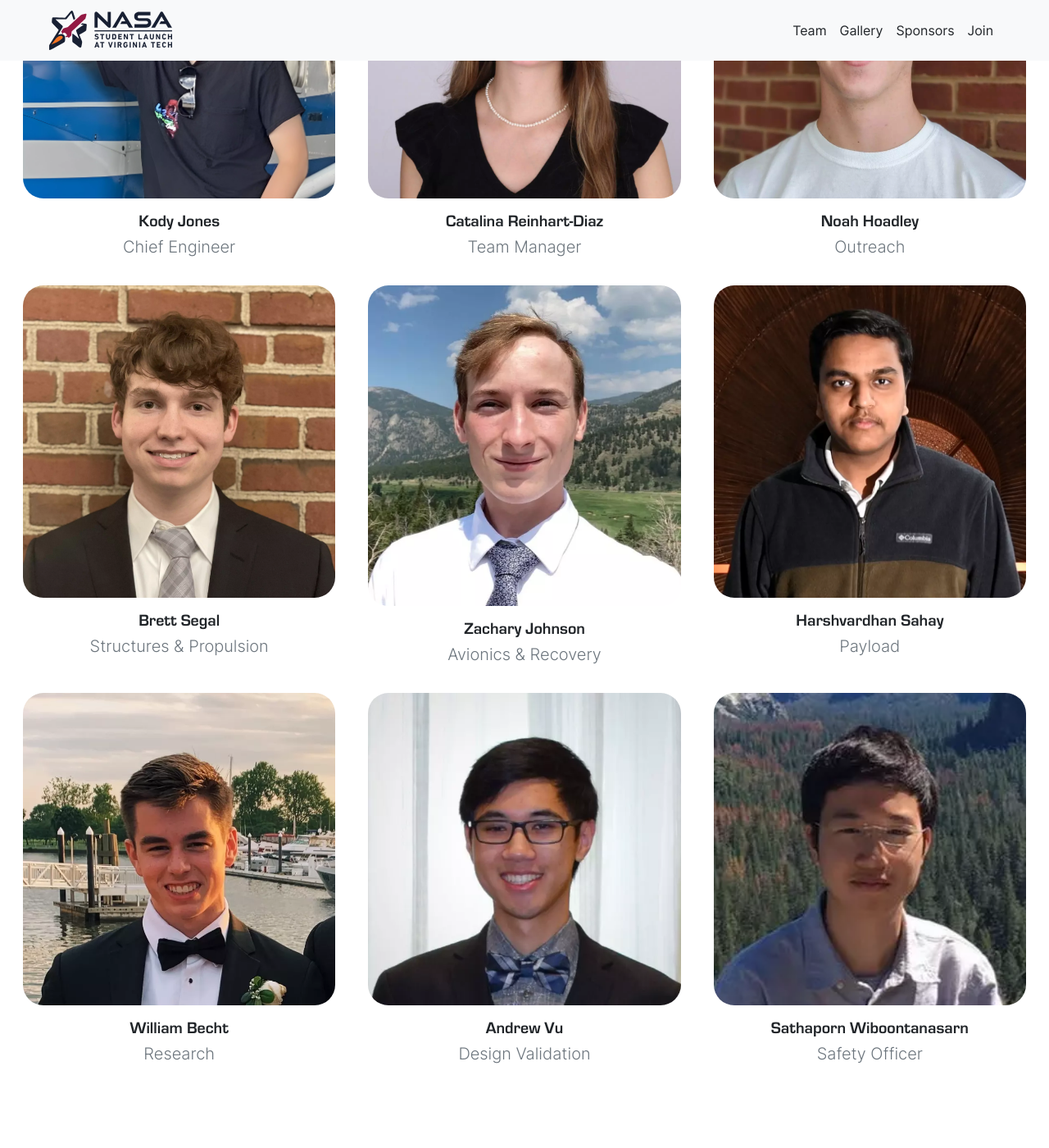
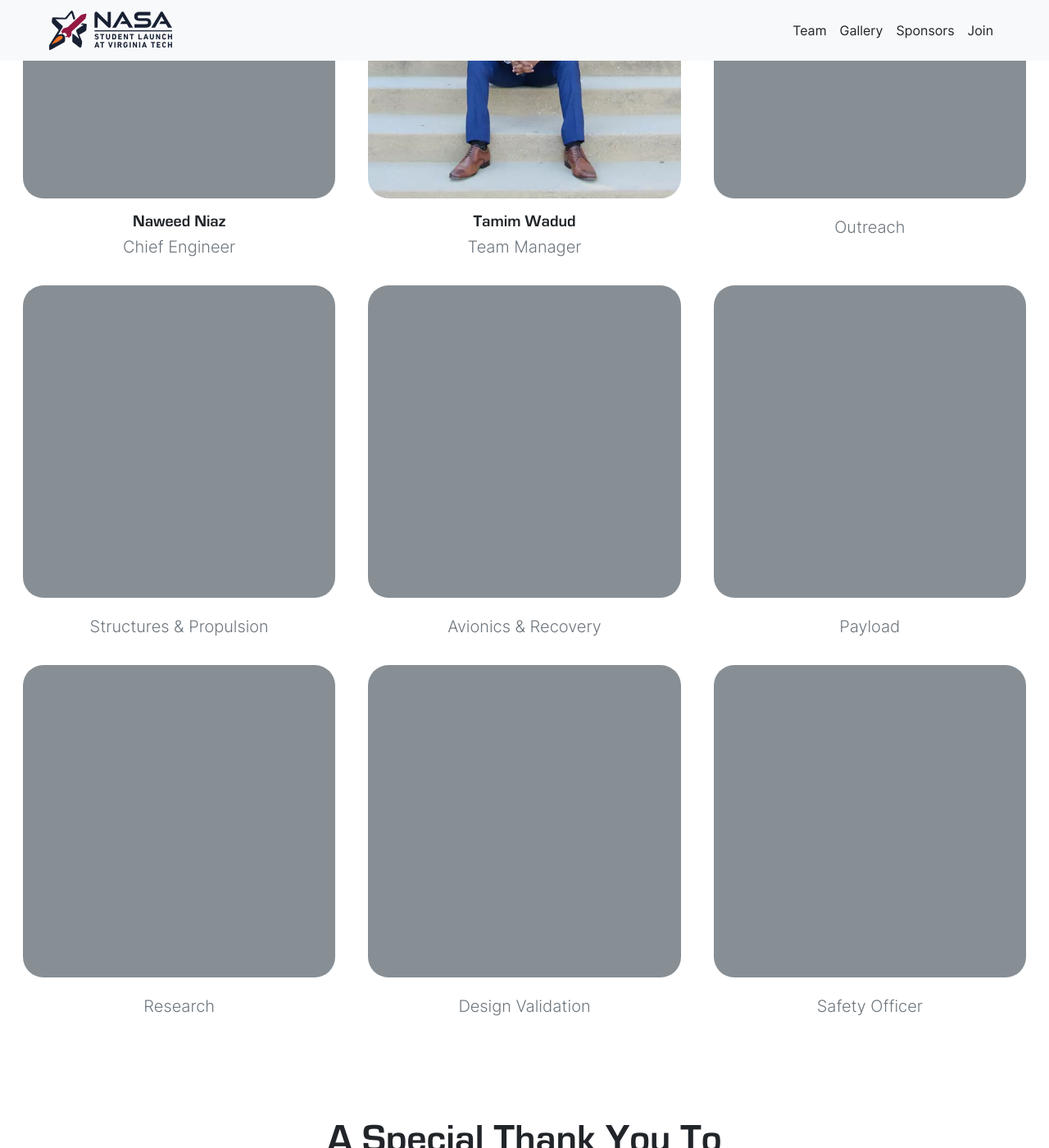
Before and after one commit to SLI-VT/website, a Jekyll site: the page built from team.html, in a window 1280 px wide and 1400 px high, scrolled down 431 px. Shown: the whole window at 82% size. Built offline with Jekyll 4.4.1, drawn with Linux system fonts in a browser that asks for light colours.

Commit message:
new team

```diff
--- a/team.html
+++ b/team.html
@@ -20,69 +20,69 @@
 <div class="container-flex">
   <div class="row mx-2">
     <div class="card col-sm m-2 text-center align-items-center">
-      <img src="assets/image/team/kody.webp" class="card-img-top">
+      <img src="assets/image/team/placeholder.webp" class="card-img-top">
       <div class="card-body">
-        <h5 class="card-title">Kody Jones</h5>
+        <h5 class="card-title">Naweed Niaz</h5>
         <p class="card-subtitle lead text-muted">Chief Engineer</p>
       </div>
     </div>
     <div class="card col-sm m-2 text-center align-items-center">
-      <img src="assets/image/team/cat.webp" class="card-img-top">
+      <img src="assets/image/team/tamim.webp" class="card-img-top">
       <div class="card-body">
-        <h5 class="card-title">Catalina Reinhart-Diaz</h5>
+        <h5 class="card-title">Tamim Wadud</h5>
         <p class="card-subtitle lead text-muted">Team Manager</p>
       </div>
     </div>
     <div class="card col-sm m-2 text-center align-items-center">
-      <img src="assets/image/team/noah.webp" class="card-img-top">
+      <img src="assets/image/team/placeholder.webp" class="card-img-top">
       <div class="card-body">
-        <h5 class="card-title">Noah Hoadley</h5>
+        <h5 class="card-title"></h5>
         <p class="card-subtitle lead text-muted">Outreach</p>
       </div>
     </div>
   </div>
   <div class="row mx-2">
     <div class="card col-sm m-2 text-center align-items-center">
-      <img src="assets/image/team/brett.webp" class="card-img-top">
+      <img src="assets/image/team/placeholder.webp" class="card-img-top">
       <div class="card-body">
-        <h5 class="card-title">Brett Segal</h5>
+        <h5 class="card-title"></h5>
         <p class="card-subtitle lead text-muted">Structures & Propulsion</p>
       </div>
     </div>
     <div class="card col-sm m-2 text-center align-items-center">
-      <img src="assets/image/team/zachary.webp" class="card-img-top">
+      <img src="assets/image/team/placeholder.webp" class="card-img-top">
       <div class="card-body">
-        <h5 class="card-title">Zachary Johnson</h5>
+        <h5 class="card-title"></h5>
         <p class="card-subtitle lead text-muted">Avionics & Recovery</p>
       </div>
     </div>
     <div class="card col-sm m-2 text-center align-items-center">
-      <img src="assets/image/team/harsh.webp" class="card-img-top">
+      <img src="assets/image/team/placeholder.webp" class="card-img-top">
       <div class="card-body">
-        <h5 class="card-title">Harshvardhan Sahay</h5>
+        <h5 class="card-title"></h5>
         <p class="card-subtitle lead text-muted">Payload</p>
       </div>
     </div>
   </div>
   <div class="row mx-2">
     <div class="card col-sm m-2 text-center align-items-center">
-      <img src="assets/image/team/william.webp" class="card-img-top">
+      <img src="assets/image/team/placeholder.webp" class="card-img-top">
       <div class="card-body">
-        <h5 class="card-title">William Becht</h5>
+        <h5 class="card-title"></h5>
         <p class="card-subtitle lead text-muted">Research</p>
       </div>
     </div>
     <div class="card col-sm m-2 text-center align-items-center">
-      <img src="assets/image/team/andrew.webp" class="card-img-top">
+      <img src="assets/image/team/placeholder.webp" class="card-img-top">
       <div class="card-body">
-        <h5 class="card-title">Andrew Vu</h5>
+        <h5 class="card-title"></h5>
         <p class="card-subtitle lead text-muted">Design Validation</p>
       </div>
     </div>
     <div class="card col-sm m-2 text-center align-items-center">
-      <img src="assets/image/team/eddy.webp" class="card-img-top">
+      <img src="assets/image/team/placeholder.webp" class="card-img-top">
       <div class="card-body">
-        <h5 class="card-title">Sathaporn Wiboontanasarn</h5>
+        <h5 class="card-title"></h5>
         <p class="card-subtitle lead text-muted">Safety Officer</p>
       </div>
     </div>
```
Also changed, not shown: assets/image/team/naweed.webp (added).
